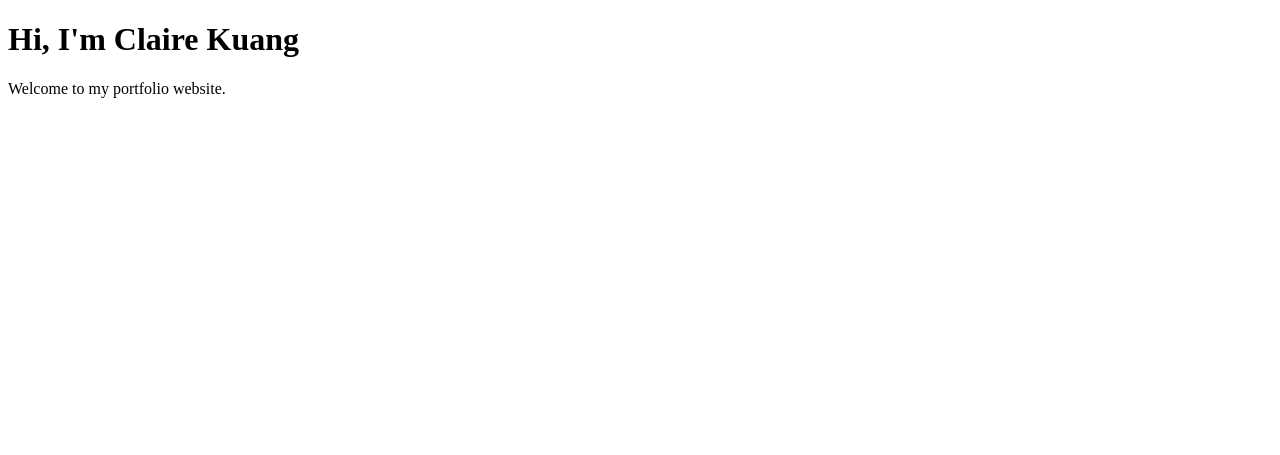
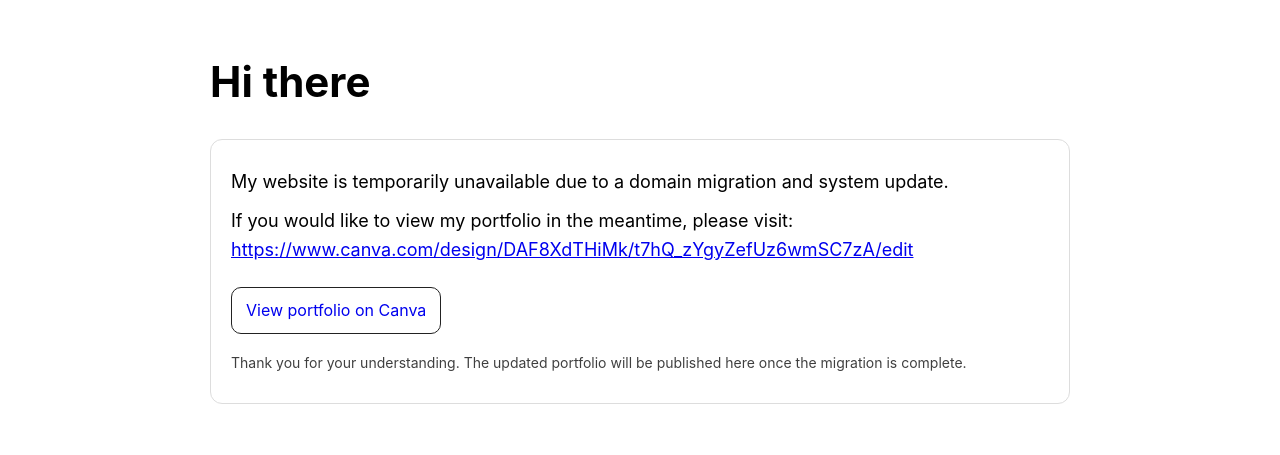
Before and after one commit to clairekxy/clairekxy.github.io, a plain HTML site: page index.html in a window 1280 px wide. Drawn offline with Linux system fonts and the light colour scheme.

Commit message:
Update index.html

```diff
--- a/index.html
+++ b/index.html
@@ -1,10 +1,46 @@
-<!DOCTYPE html>
-<html>
-<head>
-  <title>Claire Kuang</title>
-</head>
-<body>
-  <h1>Hi, I'm Claire Kuang</h1>
-  <p>Welcome to my portfolio website.</p>
-</body>
+<!doctype html>
+<html lang="en">
+  <head>
+    <meta charset="utf-8" />
+    <meta name="viewport" content="width=device-width, initial-scale=1" />
+    <title>Claire Kuang | Portfolio</title>
+    <meta name="robots" content="noindex,nofollow" />
+    <style>
+      body { font-family: -apple-system, BlinkMacSystemFont, "Segoe UI", Roboto, Arial, sans-serif; margin: 0; padding: 48px 20px; line-height: 1.6; }
+      .wrap { max-width: 860px; margin: 0 auto; }
+      h1 { font-size: 42px; margin: 0 0 10px; }
+      p { font-size: 18px; margin: 10px 0; }
+      .card { margin-top: 24px; padding: 18px 20px; border: 1px solid #ddd; border-radius: 12px; }
+      a { word-break: break-all; }
+      .btn { display: inline-block; margin-top: 12px; padding: 10px 14px; border: 1px solid #222; border-radius: 10px; text-decoration: none; }
+      .note { opacity: 0.75; font-size: 14px; margin-top: 18px; }
+    </style>
+  </head>
+  <body>
+    <div class="wrap">
+      <h1>Hi there</h1>
+
+      <div class="card">
+        <p>
+          My website is temporarily unavailable due to a domain migration and system update.
+        </p>
+
+        <p>
+          If you would like to view my portfolio in the meantime, please visit:
+          <br />
+          <a href="https://www.canva.com/design/DAF8XdTHiMk/t7hQ_zYgyZefUz6wmSC7zA/edit" target="_blank" rel="noopener">
+            https://www.canva.com/design/DAF8XdTHiMk/t7hQ_zYgyZefUz6wmSC7zA/edit
+          </a>
+        </p>
+
+        <a class="btn" href="https://www.canva.com/design/DAF8XdTHiMk/t7hQ_zYgyZefUz6wmSC7zA/edit" target="_blank" rel="noopener">
+          View portfolio on Canva
+        </a>
+
+        <p class="note">
+          Thank you for your understanding. The updated portfolio will be published here once the migration is complete.
+        </p>
+      </div>
+    </div>
+  </body>
 </html>
```
